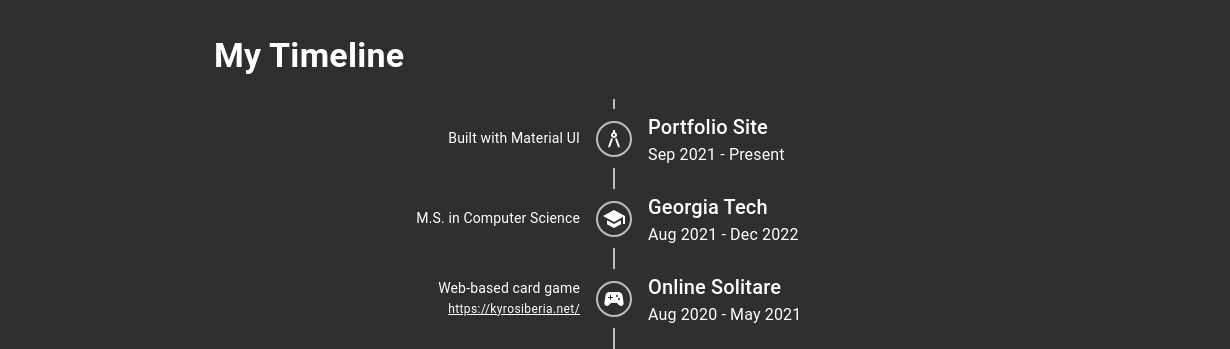
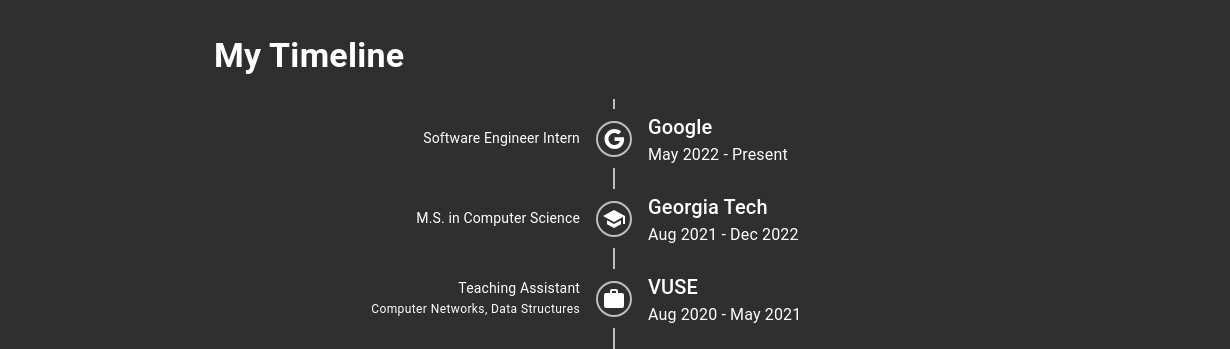
Before and after one commit to ChangMarkusYu/portfolio, a Gatsby site: page / in a window 1280 px wide. Shown: the part 346-695 px from the top of the page, 50-1280 px from the left. Built offline with nearby package versions, Linux system fonts and the light colour scheme; Gatsby itself is replaced by a stand-in of ours.

Commit message:
modified timeline

```diff
--- a/src/pages/index.js
+++ b/src/pages/index.js
@@ -15,7 +15,7 @@
 import SchoolIcon from '@mui/icons-material/School';
 import BiotechIcon from '@mui/icons-material/Biotech';
 import WorkIcon from '@mui/icons-material/Work';
-import ArchitectureIcon from '@mui/icons-material/Architecture';
+import GoogleIcon from '@mui/icons-material/Google';
 import SportsEsportsIcon from '@mui/icons-material/SportsEsports';
 import { Helmet } from "react-helmet";
 import "../assets/a-tag.module.css"
@@ -87,20 +87,20 @@
                     sx={{ m: 'auto 0' }}
                     align="right"
                     variant="body2">
-                    Built with Material UI
+                    Software Engineer Intern
                 </TimelineOppositeContent>
                 <TimelineSeparator>
                     <TimelineConnector/>
                         <TimelineDot variant="outlined">
-                            <ArchitectureIcon/>
-                            </TimelineDot>
+                            <GoogleIcon/>
+                        </TimelineDot>
                     <TimelineConnector/>
                 </TimelineSeparator>
                 <TimelineContent sx={{ py: '12px', px: 2 }}>
                     <Typography variant="h6" component="span">
-                    Portfolio Site
+                    Google
                     </Typography>
-                    <Typography>Sep 2021 - Present</Typography>
+                    <Typography>May 2022 - Present</Typography>
                 </TimelineContent>
             </TimelineItem>
             <TimelineItem>
@@ -122,33 +122,6 @@
                     Georgia Tech
                     </Typography>
                     <Typography>Aug 2021 - Dec 2022</Typography>
-                </TimelineContent>
-            </TimelineItem>
-            <TimelineItem>
-                <TimelineOppositeContent
-                    sx={{ m: 'auto 0' }}
-                    align="right"
-                    variant="body2">
-                    Web-based card game
-                    <br/>
-                    <Typography variant="caption">
-                        <ATag href="https://kyrosiberia.net/">
-                            https://kyrosiberia.net/
-                        </ATag>
-                    </Typography>
-                </TimelineOppositeContent>
-                <TimelineSeparator>
-                    <TimelineConnector/>
-                        <TimelineDot variant="outlined">
-                            <SportsEsportsIcon/>
-                            </TimelineDot>
-                    <TimelineConnector/>
-                </TimelineSeparator>
-                <TimelineContent sx={{ py: '12px', px: 2 }}>
-                    <Typography variant="h6" component="span">
-                    Online Solitare
-                    </Typography>
-                    <Typography>Aug 2020 - May 2021</Typography>
                 </TimelineContent>
             </TimelineItem>
             <TimelineItem>
```
